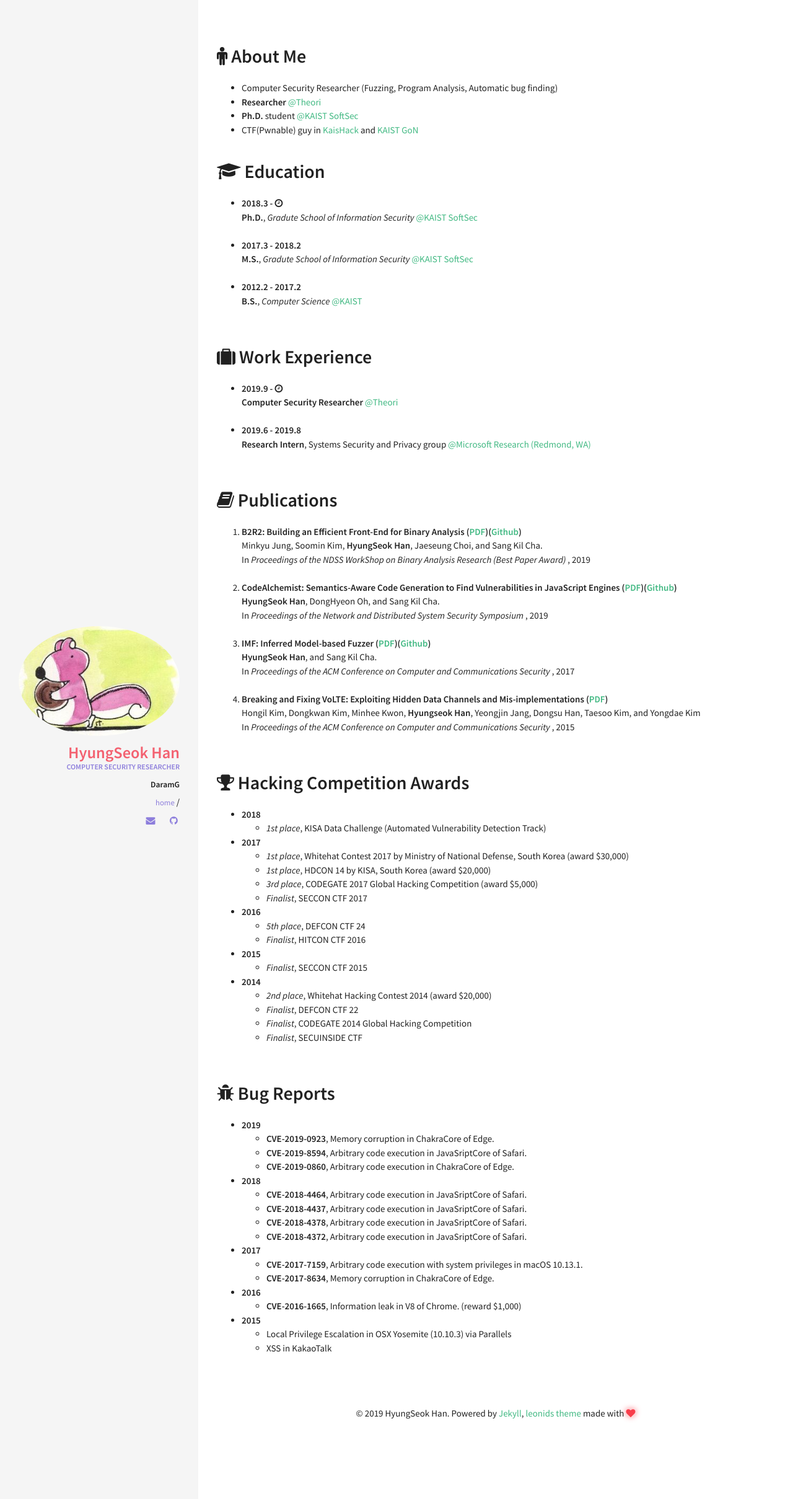
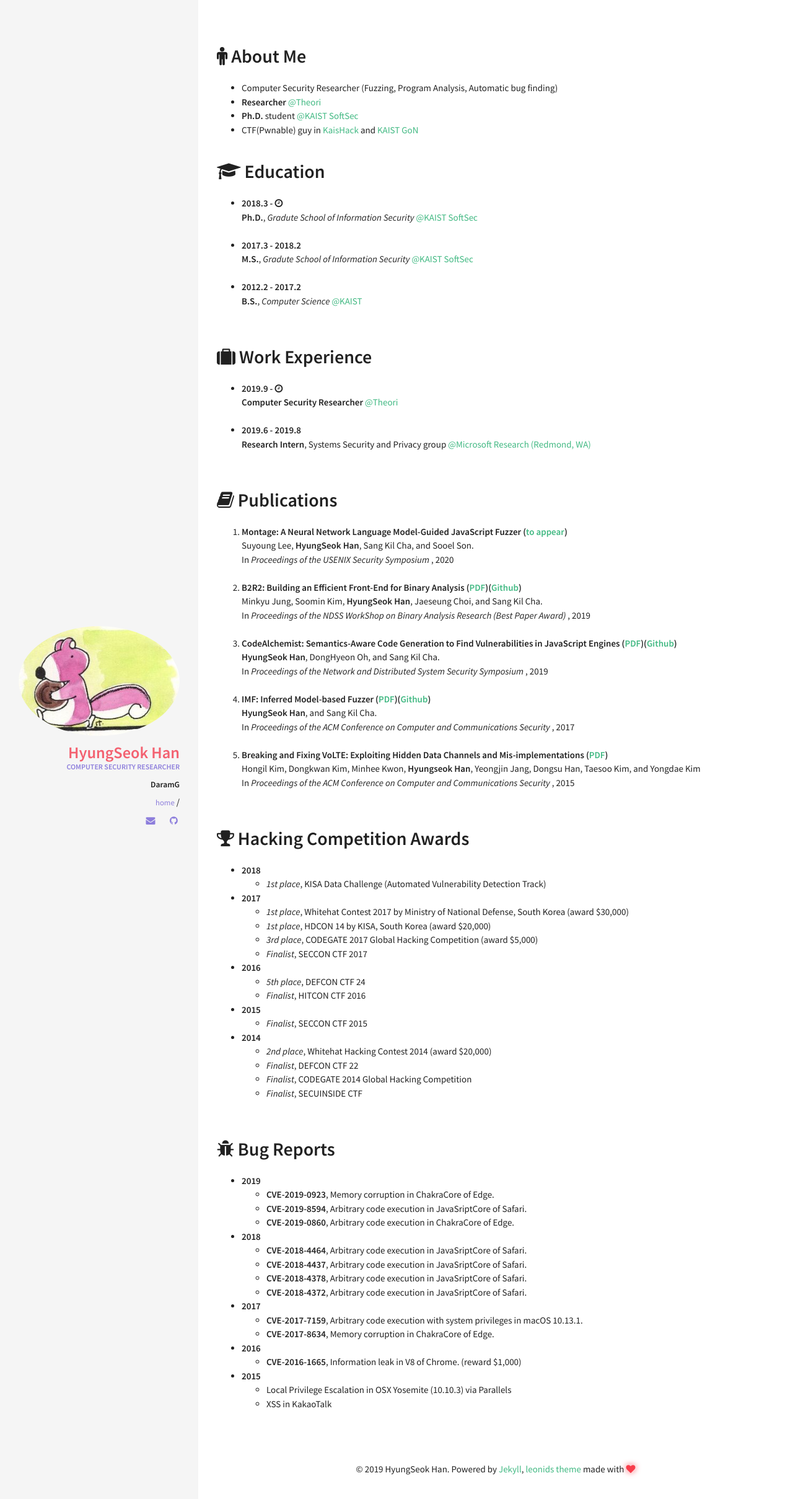
Before and after one commit to DaramG/daramg.github.io, a Jekyll site: the page built from index.html, in a window 1280 px wide. Shown: the top 2418 px of the page at 62% size. Built offline with Jekyll 4.4.1, drawn with Linux system fonts in a browser that asks for light colours.

Commit message:
Update publication.yml

```diff
--- a/_data/index/publication.yml
+++ b/_data/index/publication.yml
@@ -1,3 +1,9 @@
+- title: "Montage: A Neural Network Language Model-Guided JavaScript Fuzzer"
+  howto: (<a href="/">to appear</a>)
+  where: In <em>Proceedings of the USENIX Security Symposium</em>
+  year : 2020
+  authors: Suyoung Lee, <strong>HyungSeok Han</strong>, Sang Kil Cha, and Sooel Son.
+
 - title: "B2R2: Building an Efficient Front-End for Binary Analysis"
   howto: (<a href="https://softsec.kaist.ac.kr/~sangkilc/papers/jung-bar19.pdf">PDF</a>)(<a href="https://github.com/B2R2-org/B2R2">Github</a>)
   where: In <em>Proceedings of the NDSS WorkShop on Binary Analysis Research (Best Paper Award)</em>
```
